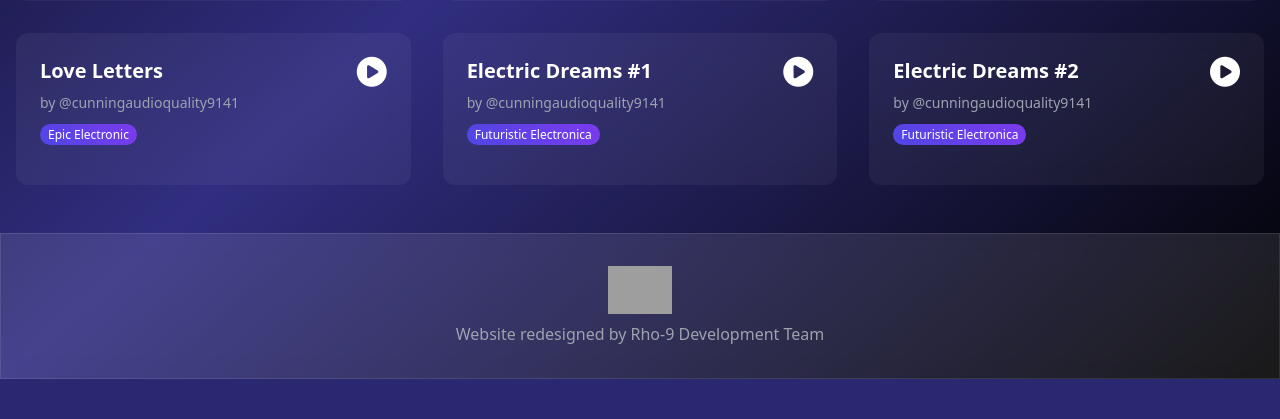
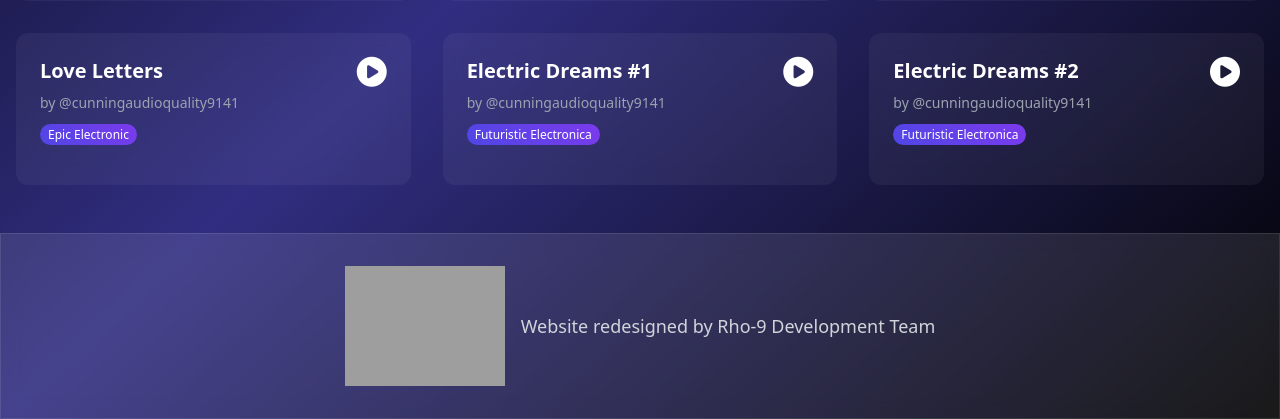
Before and after one commit to SphinxDevTeam/globalpod, a Flask app: page /songs in a window 1280 px wide. Shown: the part 761-1180 px from the top of the page. Before the commit the page ends 1140 px from the top, so only its background shows below. Run offline with Flask 3, Linux system fonts and the light colour scheme; grey boxes are pictures that could not be loaded.

Commit message:
fixed logo

```diff
--- a/templates/home.html
+++ b/templates/home.html
@@ -118,8 +118,10 @@
     <!-- Footer -->
     <footer class="glassmorphism py-8">
         <div class="container mx-auto px-4 text-center">
-            <img src="https://i.imgur.com/YDhNRV0.png" alt="Rho-9 Logo" class="h-12 inline mb-2">
-            <p class="text-gray-400">Website redesigned by Rho-9 Development Team</p>
+            <div class="flex items-center justify-center space-x-4">
+                <img src="https://i.imgur.com/YDhNRV0.png" alt="Rho-9 Logo" class="h-35 w-40"> <!-- Adjust the height as needed -->
+                <p class="text-gray-300 text-lg">Website redesigned by Rho-9 Development Team</p>
+            </div>
         </div>
     </footer>
 </body>
--- a/templates/library.html
+++ b/templates/library.html
@@ -188,8 +188,10 @@
     <!-- Footer -->
     <footer class="glassmorphism py-8">
         <div class="container mx-auto px-4 text-center">
-            <img src="https://i.imgur.com/YDhNRV0.png" alt="Rho-9 Logo" class="h-12 inline mb-2">
-            <p class="text-gray-400">Website redesigned by Rho-9 Development Team</p>
+            <div class="flex items-center justify-center space-x-4">
+                <img src="https://i.imgur.com/YDhNRV0.png" alt="Rho-9 Logo" class="h-35 w-40"> <!-- Adjust the height as needed -->
+                <p class="text-gray-300 text-lg">Website redesigned by Rho-9 Development Team</p>
+            </div>
         </div>
     </footer>
 </body>
--- a/templates/songs.html
+++ b/templates/songs.html
@@ -206,8 +206,10 @@
     <!-- Footer -->
     <footer class="glassmorphism py-8">
         <div class="container mx-auto px-4 text-center">
-            <img src="https://i.imgur.com/YDhNRV0.png" alt="Rho-9 Logo" class="h-12 inline mb-2">
-            <p class="text-gray-400">Website redesigned by Rho-9 Development Team</p>
+            <div class="flex items-center justify-center space-x-4">
+                <img src="https://i.imgur.com/YDhNRV0.png" alt="Rho-9 Logo" class="h-35 w-40"> <!-- Adjust the height as needed -->
+                <p class="text-gray-300 text-lg">Website redesigned by Rho-9 Development Team</p>
+            </div>
         </div>
     </footer>
 </body>
```
